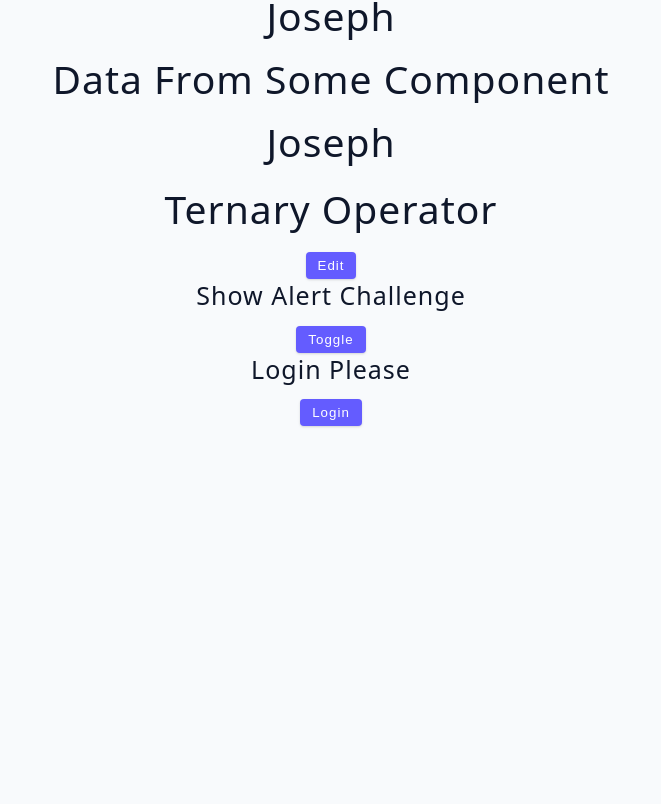
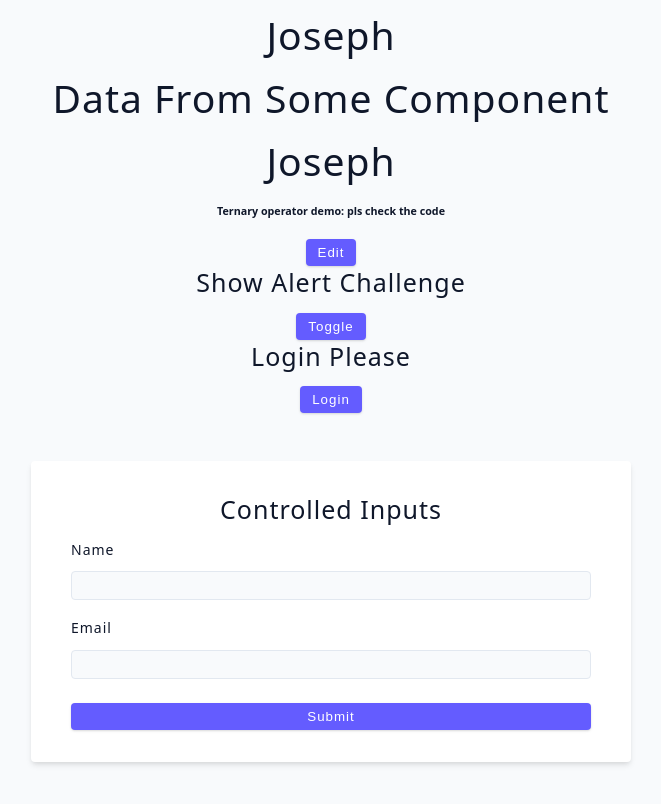
Before and after one commit to IZABAYO-JOSEPH/AdvancedReact, a React (Vite) app: page / in a window 1280 px wide. Shown: the part 1544-2348 px from the top of the page, without its empty margins (309-970 px from the left). Before the commit the page ends 2002 px from the top, so only its background shows below. Built offline with nearby package versions, Linux system fonts and the light colour scheme; no server answers.

Commit message:
added controlled input component

```diff
--- a/src/App.jsx
+++ b/src/App.jsx
@@ -9,6 +9,7 @@ import MultiplReturnsFetchData from "./useeffecthook/multiplReturnsFetchData";
 import ShortCircuits from "./usestate/short_circuits";
 import ToggleAlert from "./usestate/toggleAlert";
 import UserChallenge from "./usestate/userChallenge";
+import ControlledInputs from "./reactforms/controlledInputs";
 const App = () => {
   return (
     <>
@@ -22,6 +23,7 @@ const App = () => {
       <ShortCircuits />
       <ToggleAlert />
       <UserChallenge />
+      <ControlledInputs />
     </>
   );
 };
--- /dev/null
+++ b/src/reactforms/controlledInputs.jsx
@@ -0,0 +1,33 @@
+import React,{useState} from 'react'
+
+const ControlledInputs = () => {
+    const [name, setName] = useState("")
+    const [email, setEmail] = useState("")
+
+// const handleChange = (e)=>{
+// setName(e.target.value)
+// }
+
+const handleSubmit = (e)=>{
+    e.preventDefault()
+    // here is where you do something with the variables
+    console.log(name, email)
+}
+
+  return (
+    <form className='form' onSubmit={handleSubmit}>
+       <h4>Controlled Inputs</h4>
+       <div className='form-row'>
+       <label htmlFor='name' className='form-label'>name</label>
+       <input type="text" id="name" value = {name}className='form-input'onChange={(e)=>setName(e.target.value)}></input>
+       </div>
+       <div className='form-row'>
+       <label htmlFor='email' className='form-label'>Email</label>
+       <input type="email" id="email" className='form-input'value={email} onChange={(e)=>setEmail(e.target.value)}></input>
+       </div>
+    <button type='button' className='btn btn-block'>Submit</button>
+    </form>
+  )
+}
+
+export default ControlledInputs
--- a/src/usestate/short_circuits.jsx
+++ b/src/usestate/short_circuits.jsx
@@ -9,6 +9,7 @@ const ShortCircuits = () => {
     <div>
         <h4>Truthy and falsy values demo</h4>
         <h5>Note that if conditions never go in jsx)</h5>
+       <h6>More understandable when you view the code</h6>
        <h2>{text || 'default Value'}</h2>
        {!text && (
             <div>
@@ -18,7 +19,7 @@ const ShortCircuits = () => {
         )
        }
        {user && <SomeComponent name={user.name} />}
-       <h2 style={{margin:'1rem 0'}}>Ternary operator</h2>
+       <h6 style={{margin:'1rem 0'}}>Ternary operator demo: pls check the code</h6>
        <button className="btn">{isEditing?'Edit':'Add'}</button>
        </div>
   )
--- a/src/usestate/userChallenge.jsx
+++ b/src/usestate/userChallenge.jsx
@@ -13,11 +13,11 @@ const UserChallenge = () => {
         <div>
         <h2>User Challenge accepted</h2>
         <h4>hello there, {user.name}</h4>
-        <button className='btn'onClick={logout}>Logout</button>
+        <button className="btn"onClick={logout}>Logout</button>
         </div>
         ):(<div>
     <h4>login please</h4>
-    <button className='btn'onClick={login}>Login</button>
+    <button className="btn"onClick={login}>Login</button>
     </div>)
     }
 
```
